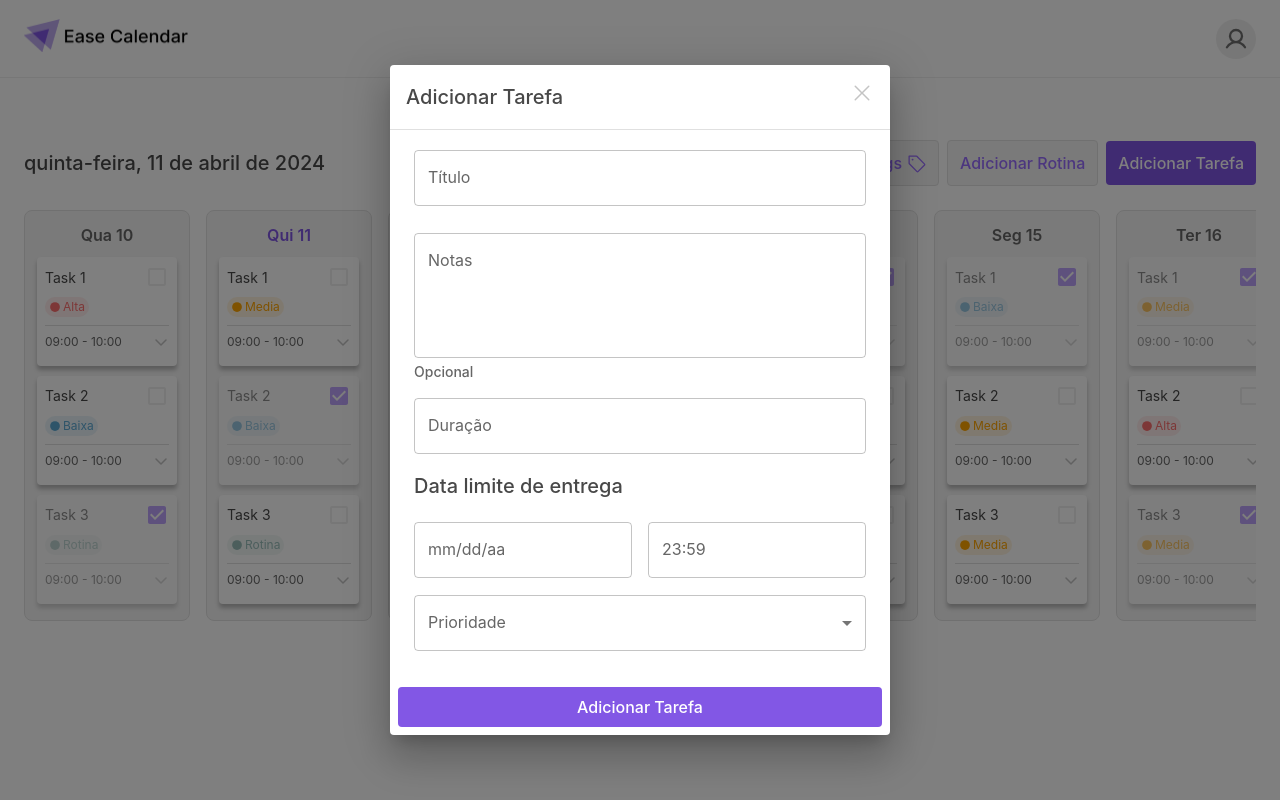
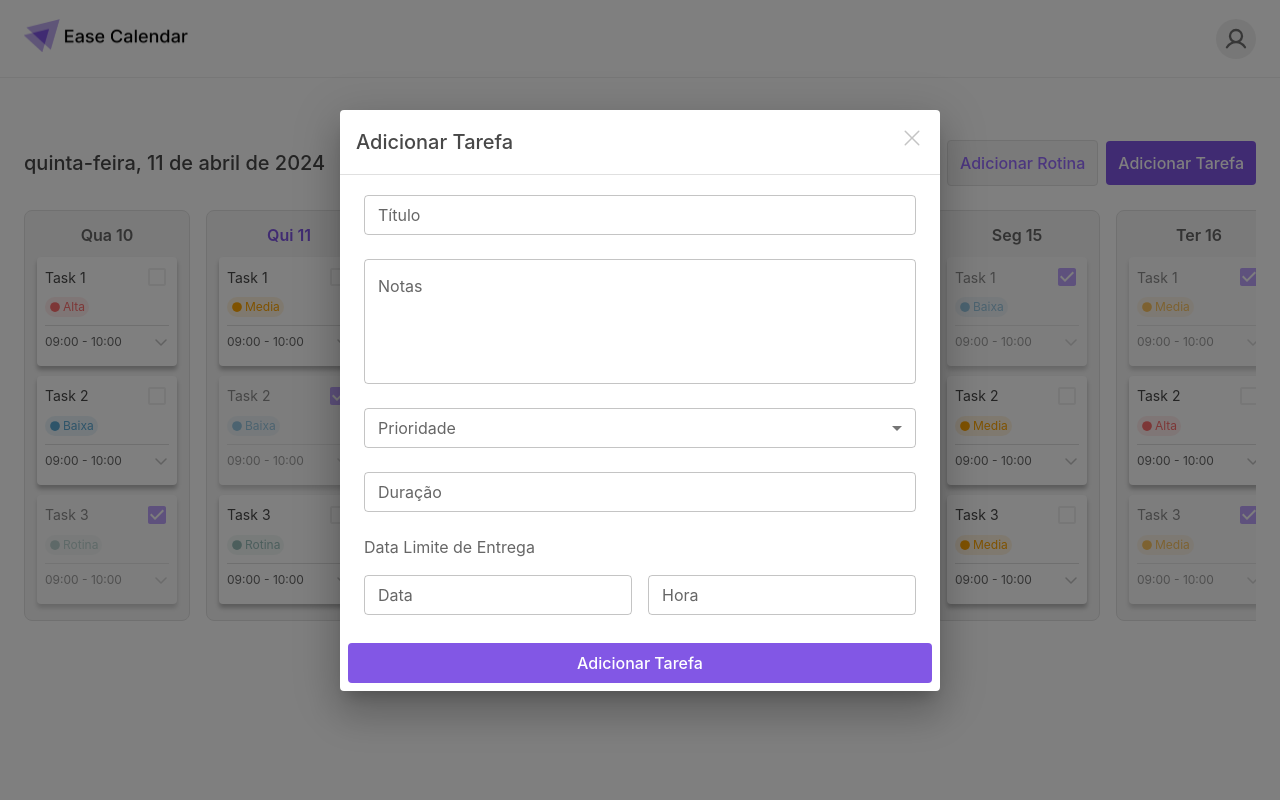
Before and after one commit to Smart-Calendar-Ufabc/front-end, a Next.js app: page /home in a window 1280 px wide. Both pictures are taken after a click on the button "Adicionar Tarefa". Shown: the top 800 px of the page. Built offline with nearby package versions, Linux system fonts and the light colour scheme.

Commit message:
Remove unused form components

```diff
--- a/src/components/form/FormGroupAddTask.tsx
+++ /dev/null
@@ -1,19 +0,0 @@
-import MuiFormGroup from '@mui/material/FormGroup'
-
-export default function FormGroup({ children }: { children: React.ReactNode }) {
-  return (
-    <MuiFormGroup
-      sx={{
-        display: 'flex',
-        flexDirection: 'column',
-        alignItems: 'flex-start',
-        alignSelf: 'stretch',
-        marginBottom: '8px',
-        gap: '32px',
-        width: '100%',
-      }}
-    >
-      {children}
-    </MuiFormGroup>
-  )
-}
--- a/src/components/form/FormGroupAddTaskTime.tsx
+++ /dev/null
@@ -1,29 +0,0 @@
-import Box from '@mui/material/Box'
-import { Theme } from '@mui/material/styles'
-import { SystemStyleObject } from '@mui/system/styleFunctionSx'
-
-export default function FormContainer({
-  children,
-  sx,
-}: {
-  children: React.ReactNode
-  sx?: SystemStyleObject<Theme>
-}) {
-  return (
-    <Box
-      sx={{
-        display: 'flex',
-        alignContent: 'center',
-        flexDirection: 'row',
-        justifyContent: 'center',
-        marginTop: '12px',
-        gap: '16px',
-        width: '452px',
-        height: '81px',
-        ...sx,
-      }}
-    >
-      {children}
-    </Box>
-  )
-}
--- a/src/components/layout/home/DialogAddTask.tsx
+++ b/src/components/layout/home/DialogAddTask.tsx
@@ -6,23 +6,23 @@ import DialogTitle from '@mui/material/DialogTitle'
 import IconButton from '@mui/material/IconButton'
 import Divider from '@mui/material/Divider'
 import { X as CloseIcon } from '@phosphor-icons/react'
-import { TimePicker, DatePicker } from '@mui/x-date-pickers'
+import { DatePicker, TimePicker } from '@mui/x-date-pickers'
 import { LocalizationProvider } from '@mui/x-date-pickers/LocalizationProvider'
 import { AdapterDayjs } from '@mui/x-date-pickers/AdapterDayjs'
-import { DemoContainer } from '@mui/x-date-pickers/internals/demo'
+import 'dayjs/locale/pt-br'
 
 import './styles.css'
 import {
   TextField,
-  Typography,
   FormControl,
   InputLabel,
   MenuItem,
   Select,
   SelectChangeEvent,
+  FormGroup,
+  Stack,
+  FormLabel,
 } from '@mui/material'
-import FormGroupAddTask from '@/components/form/FormGroupAddTask'
-import FormGroupAddTaskTime from '@/components/form/FormGroupAddTaskTime'
 import React from 'react'
 
 interface DialogAddTaskProps {
@@ -30,40 +30,20 @@ interface DialogAddTaskProps {
   onClose: () => void
 }
 
-function BasicSelect() {
+export function DialogAddTask({ open, onClose }: DialogAddTaskProps) {
   const [priority, setPriority] = React.useState('')
 
-  const handleChange = (event: SelectChangeEvent<string>) => {
+  const handleChangePriority = (event: SelectChangeEvent<string>) => {
     setPriority(event.target.value as string)
   }
 
-  return (
-    <FormControl fullWidth>
-      <InputLabel id="priority-select-label">Prioridade</InputLabel>
-      <Select
-        labelId="priority-select-label"
-        id="priority-select"
-        value={priority}
-        label="Priority"
-        onChange={handleChange}
-      >
-        <MenuItem value="baixa">Baixa</MenuItem>
-        <MenuItem value="média">Média</MenuItem>
-        <MenuItem value="alta">Alta</MenuItem>
-      </Select>
-    </FormControl>
-  )
-}
-
-export function DialogAddTask({ open, onClose }: DialogAddTaskProps) {
   return (
     <Dialog
       open={open}
       onClose={onClose}
       sx={{
         '& .MuiDialog-paper': {
-          minWidth: 500,
-          minHeight: 650,
+          minWidth: 400,
         },
       }}
     >
@@ -82,15 +62,12 @@ export function DialogAddTask({ open, onClose }: DialogAddTaskProps) {
       </IconButton>
       <Divider />
       <DialogContent>
-        <FormGroupAddTask>
+        <Stack direction="column" spacing={3}>
           <TextField
             label="Título"
             type="tittle"
             variant="outlined"
-            sx={{
-              height: '51px',
-              width: '452px',
-            }}
+            size="small"
           />
           <TextField
             id="outlined-multiline-flexible"
@@ -99,43 +76,80 @@ export function DialogAddTask({ open, onClose }: DialogAddTaskProps) {
             label="Notas"
             type="note"
             variant="outlined"
-            sx={{
-              height: '96px',
-              width: '452px',
-            }}
           />
-          <Typography variant="subtitle2" color={'#666666'}>
-            Opcional
-          </Typography>
-        </FormGroupAddTask>
-        <LocalizationProvider dateAdapter={AdapterDayjs}>
-          <DemoContainer components={['TimePicker']}>
+          <FormControl size="small">
+            <InputLabel id="priority-select-label">Prioridade</InputLabel>
+            <Select
+              labelId="priority-select-label"
+              id="priority-select"
+              value={priority}
+              label="Prioridade"
+              onChange={handleChangePriority}
+            >
+              <MenuItem value="baixa">Baixa</MenuItem>
+              <MenuItem value="média">Média</MenuItem>
+              <MenuItem value="alta">Alta</MenuItem>
+            </Select>
+          </FormControl>
+          <LocalizationProvider
+            dateAdapter={AdapterDayjs}
+            adapterLocale="pt-br"
+          >
             <TimePicker
+              name="limitDateToSell"
               label="Duração"
-              sx={{
-                width: '452px',
+              ampm={false}
+              slotProps={{
+                textField: {
+                  name: 'limitDateToSell',
+                  size: 'small',
+                  type: 'text',
+                  variant: 'outlined',
+                },
               }}
             />
-          </DemoContainer>
-        </LocalizationProvider>
-        <Typography variant="h6" sx={{ marginTop: '16px' }}>
-          Data limite de entrega
-        </Typography>
-        <FormGroupAddTaskTime>
-          <LocalizationProvider dateAdapter={AdapterDayjs}>
-            <DemoContainer components={['DatePicker']}>
-              <DatePicker label="mm/dd/aa" />
-            </DemoContainer>
           </LocalizationProvider>
-          <LocalizationProvider dateAdapter={AdapterDayjs}>
-            <DemoContainer components={['TimePicker']}>
-              <TimePicker label="23:59" />
-            </DemoContainer>
-          </LocalizationProvider>
-        </FormGroupAddTaskTime>
-        <FormGroupAddTask>
-          <BasicSelect />
-        </FormGroupAddTask>
+          <FormControl>
+            <FormLabel component="legend">Data Limite de Entrega</FormLabel>
+            <FormGroup>
+              <Stack direction="row" spacing={2} mt={2}>
+                <LocalizationProvider
+                  dateAdapter={AdapterDayjs}
+                  adapterLocale="pt-br"
+                >
+                  <DatePicker
+                    label="Data"
+                    slotProps={{
+                      textField: {
+                        name: 'limitDateToSell',
+                        size: 'small',
+                        type: 'text',
+                        variant: 'outlined',
+                      },
+                    }}
+                  />
+                </LocalizationProvider>
+                <LocalizationProvider
+                  dateAdapter={AdapterDayjs}
+                  adapterLocale="pt-br"
+                >
+                  <TimePicker
+                    label="Hora"
+                    ampm={false}
+                    slotProps={{
+                      textField: {
+                        name: 'limitDateToSell',
+                        size: 'small',
+                        type: 'text',
+                        variant: 'outlined',
+                      },
+                    }}
+                  />
+                </LocalizationProvider>
+              </Stack>
+            </FormGroup>
+          </FormControl>
+        </Stack>
       </DialogContent>
       <DialogActions>
         <Button
```
